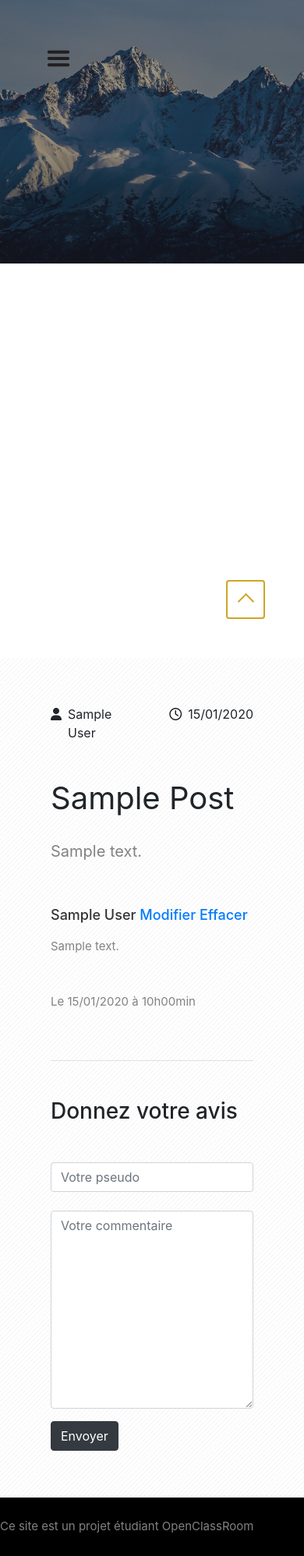
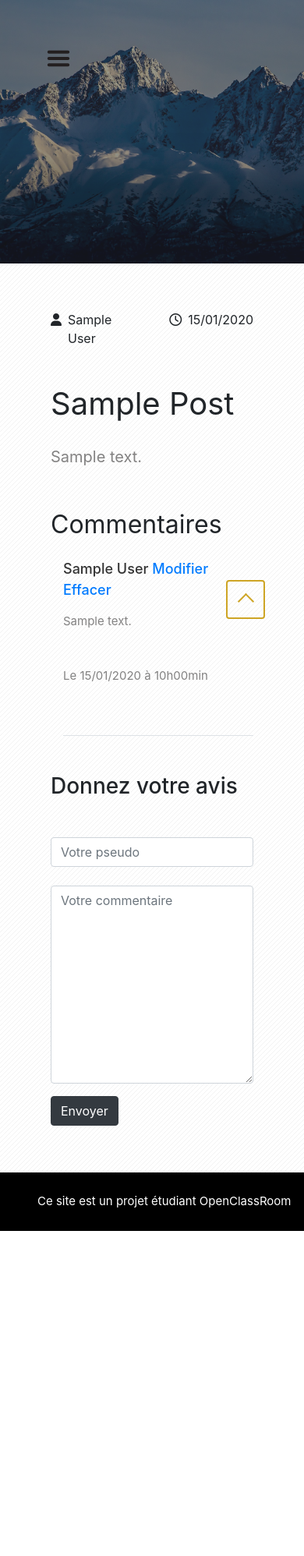
Before and after one commit to Nicolas-Salas-Zephir/project_4_OC, a PHP site: page /index.php?action=post&id=1 in a window 390 px wide. Shown: the whole page at 78% size. After the commit the page ends 1579 px from the top, so only its background shows below. Run offline with PHP 8.4, Linux system fonts and the light colour scheme; tables that the repository leaves empty or names only in its code hold one stand-in row (values such as "Sample post"); some libraries are stand-ins or nearby versions.

Commit message:
Refactoring

```diff
--- a/public/css/style.css
+++ b/public/css/style.css
@@ -20,7 +20,7 @@ p {
 }
 
 a {
-  text-decoration: none;
+  text-decoration: none !important;
 }
 
 .center {
@@ -139,11 +139,18 @@ a {
   padding: 60px 50px;
 }
 
-header {
+.header-xl, .header-xs  {
   position: relative;
   width: 100%;
+  margin-left: 260px;
+}
+
+.header-xl {
   height: 100vh;
-  margin-left: 260px;
+}
+
+.header-xs {
+  height: 40vh;
 }
 
 .header-img {
@@ -371,23 +378,34 @@ header {
   text-transform: capitalize;
 }
 
+.title-comments h2 {
+  font-weight: 400;
+}
+
 footer {
   background-color: #000;
   height: 75px;
+  width: 100%;
+  margin-left: 260px;
 }
 
 footer p {
+  color: #fff;
   margin-bottom: 0;
 }
 
-@media (min-width: 768px) {
+footer p:hover {
+  color: var(--link-active);
+}
+
+@media (min-width: 769px) {
   .nav-hamburger {
     display: none;
   }
 }
 
 @media (max-width: 768px) {
-  header {
+  .header-xl, .header-xs {
     margin-left: 0;
   }
 
@@ -403,7 +421,7 @@ footer p {
   .cross {
     display: flex;
     justify-content: flex-end;
-    color: #fff;
+    color: var(--link-active);;
     font-size: 30px;
   }
 
@@ -435,10 +453,21 @@ footer p {
   }
 
   .nav-hamburger ul li {
+    display: flex;
+    justify-content: center;
+    width: 100%;
+  }
+  .nav-hamburger ul li:hover {
     margin-bottom: 20px;
+    background-color: var(--link-active);
   }
 
-  nav ul li a {
+  .nav-hamburger ul li:active {
+    margin-bottom: 20px;
+    background-color: var(--link-active);
+  }
+
+  .nav-hamburger ul li a {
     color: #fff;
     font-size: 40px;
     font-weight: 200;
@@ -448,4 +477,9 @@ footer p {
   .main {
     margin-left: 0 !important;
   }
+
+  footer {
+    margin-left: 0;
+  }
+
 }
--- a/view/frontend/postView.php
+++ b/view/frontend/postView.php
@@ -3,7 +3,7 @@
 $title = 'Mon blog';
 ob_start();
 ?>
-        <div class="row blog-posts-content d-flex justify-content-center">
+        <div id="content-article" class="row blog-posts-content d-flex justify-content-center">
             <div class="col-sm-7 d-flex align-items-baseline mb-5 blog-post__info">
                 <i class="fas fa-user mr-2"></i><span><?= $post['author']; ?></span>
                 <i class="far fa-clock ml-5 mr-2"></i><span><?= $post['create_date_fr']; ?></span>
@@ -19,13 +19,15 @@ ob_start();
                 </div>
 
 
-
+                <div id="comments" class="title-comments mb-4">
+                    <h2>Commentaires</h2>
+                </div>
                 <?php
                 while ($comment = $comments->fetch())
                 {
                 ?>
 
-                    <div class="comment mb-5 pb-5 border-bottom">
+                    <div class="comment ml-3 mb-5 pb-5 border-bottom">
                         <p class="author"><?= htmlspecialchars($comment['author']) ?>
 
                             <a href="index.php?action=viewComment&amp;id=<?= $comment['id']?>&amp;postId=<?= $post['id'] ?>">modifier</a>
--- a/view/frontend/templateFrontend.php
+++ b/view/frontend/templateFrontend.php
@@ -37,14 +37,18 @@
             </nav>
           </div>
         </div>
-        <header>
+        <?php if (isset($_GET['action'])) : ?>
+          <header class="header-xs" >
+        <?php else: ?>
+            <header class="header-xl" >
+        <?php endif ?>
           <div class="menu-hamburger">
             <a href="#hamburger-toggle" id="hamburger-toggle">
               <img src="./public/images/Menu_icon_2_icon-icons.com.svg" />
             </a>
           </div>
           <nav class="show nav-hamburger pb-5">
-            <div class="cross d-flex justify-content-end show mr-4 mt-4">X</div>
+            <div class="cross d-flex justify-content-end show mr-5 mt-4">X</div>
             <ul class="d-flex flex-column justify-content-center
               align-items-center">
               <li><a href="index.php" class="active">Accueil</a></li>
@@ -58,8 +62,7 @@
           </nav>
 
           <?php if (isset($_GET['action'])): ?>
-            <div class='header-img-blog'>
-            </div>
+          <div class='header-img-blog'></div>
           <?php else: ?>
           <div class='header-img'></div>
           <?php endif; ?>
@@ -67,19 +70,9 @@
           <div class="container-fluid main">
             <?= $content ?>
           </div>
-              </div>
           <footer class="d-flex align-items-center">
-                <div class="container">
-                  <div class="row">
-                    <div class="col-xs-12">
-                      <p>Ce site est un projet étudiant OpenClassRoom</p>
-                    </div>
-                  </div>
-                </div>
+              <a href="https://openclassrooms.com/" target="_blank"><p class="ml-5">Ce site est un projet étudiant OpenClassRoom</p></a>
           </footer>
-
-
-
               <script src="./public/js/script.js"></script>
               <script src="https://kit.fontawesome.com/d441c3b81b.js"
                 crossorigin="anonymous"></script>
```
Also changed, not shown: view/frontend/listPostsView.php (+6 -6 lines). Lines whose indentation alone changed are shown as unchanged.
